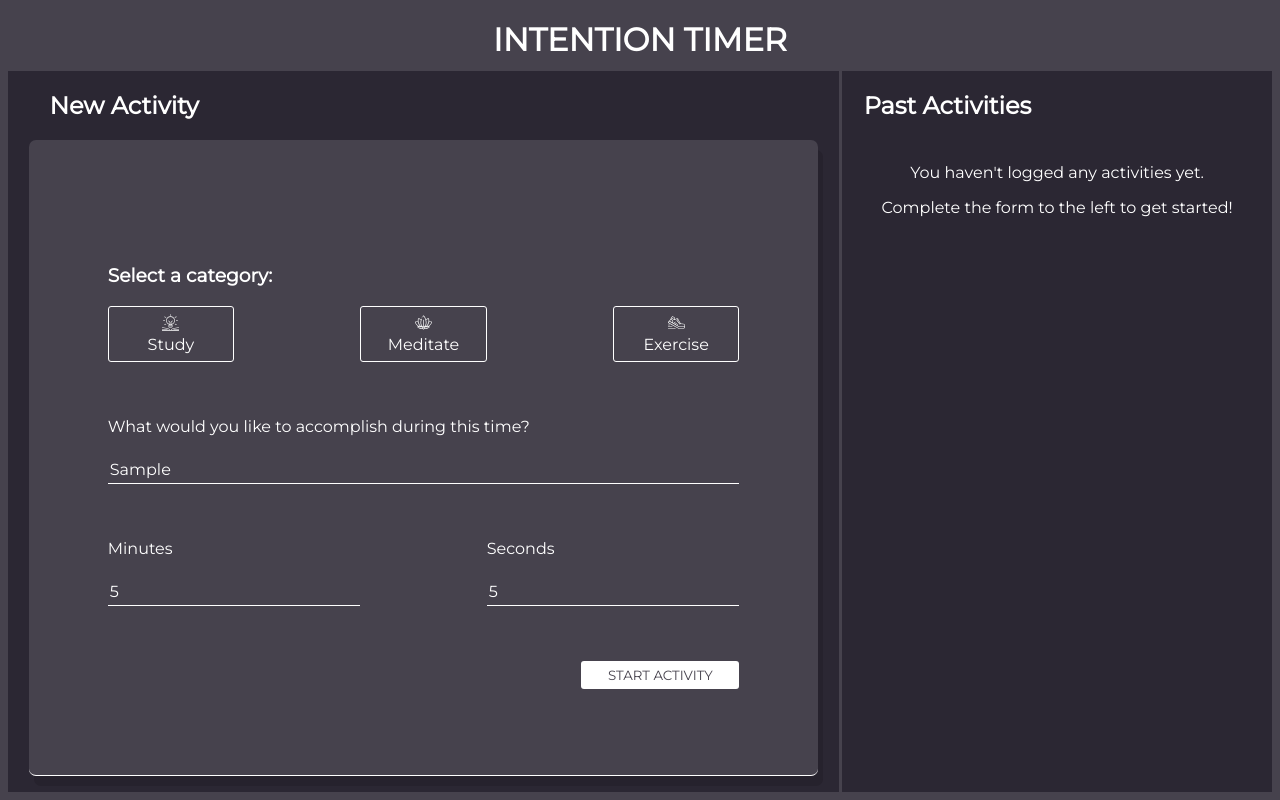
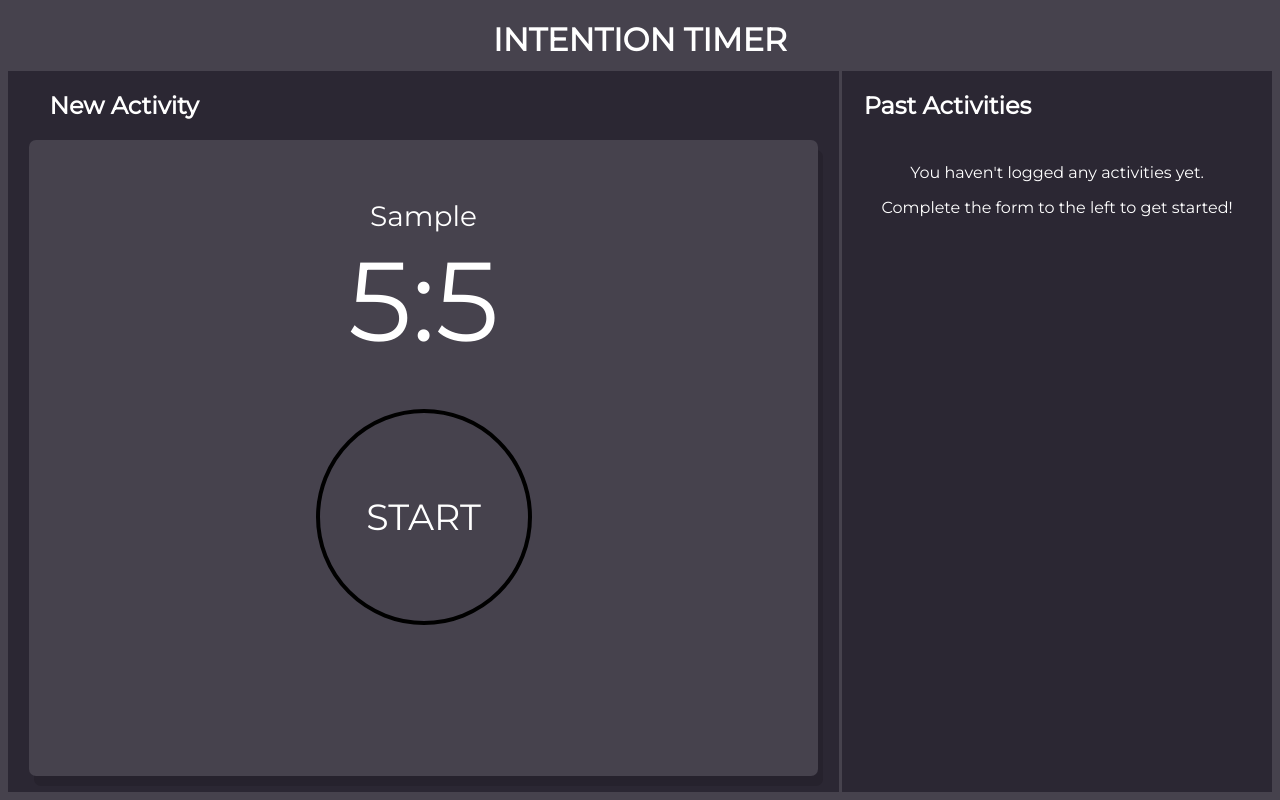
Before and after one commit to Jabene/intention-timer, a website: page index.html in a window 1280 px wide. Both pictures are taken after typing "Sample", "5", "5" into the empty fields and a click on the button "START ACTIVITY". Drawn offline with Linux system fonts and the light colour scheme.

Commit message:
Complete iteration 2

```diff
--- a/index.html
+++ b/index.html
@@ -14,7 +14,7 @@
       <section class="body-blocks new-activity-block">
         <h2 class="body-headings" id="">New Activity</h2>
           <form id="form">
-            <div id="form-alignment">
+            <div class="form-alignment" id="form-alignment">
               <div>
                 <h3>Select a category:</h3>
                 <div id="activity-buttons-row">
@@ -25,22 +25,27 @@
               </div>
               <div id="accomplish-input-column">
                 <label for="">What would you like to accomplish during this time?</label>
-                <input type="text-box" class="" id="accomplish-input" />
+                <input type="text-box" class="form-input" id="accomplish-input" />
                 <div class="warning-div hidden" id="accomplish-input-warning"><img class="warning-icon" src="./assets/warning.svg" alt="Warning icon">A description is required</div>
               </div>
               <div id="time-input-row">
                 <div class="time-input-columns">
                   <label for="minutes">Minutes</label>
-                  <input type="number" class="number-input" id="minutes" />
+                  <input type="number" class="form-input number-input" id="minutes" />
                   <div class="small-warning-div hidden" id="minutes-input-warning"><img class="small-warning-icon" src="./assets/warning.svg" alt="Warning icon">An input is required</div>
                 </div>
                 <div class="time-input-columns">
                   <label for="seconds">Seconds</label>
-                  <input type="number" class="number-input" id="seconds" />
+                  <input type="number" class="form-input number-input" id="seconds" />
                   <div class="small-warning-div hidden" id="seconds-input-warning"><img class="small-warning-icon" src="./assets/warning.svg" alt="Warning icon">An input is required</div>
                 </div>
               </div>
               <button id="start-activity-button">START ACTIVITY</button>
+            </div>
+            <div class="activity-timer hidden" id="activity-timer">
+              <p id="accomplish-output"></p>
+              <p class="time-left" id="time-left"></p>
+              <button id="start-button">START</button>
             </div>
           </form>
       </section>
@@ -50,7 +55,7 @@
         <p class="no-activities">Complete the form to the left to get started!</p>
       </section>
     </main>
-    <!-- <script src="./activity.js"></script> -->
+    <script src="./activity.js"></script>
     <script src="./main.js"></script>
   </body>
 </html>
--- a/main.js
+++ b/main.js
@@ -13,12 +13,19 @@ var accomplishInput = document.getElementById('accomplish-input');
 var accomplishWarning = document.getElementById('accomplish-input-warning');
 var minutesWarning = document.getElementById('minutes-input-warning');
 var secondsWarning = document.getElementById('seconds-input-warning');
+var formAlignment = document.querySelector('#form-alignment');
+var activityTimer = document.querySelector('#activity-timer');
+var accomplishOutput = document.querySelector('#accomplish-output');
+var timeLeft = document.querySelector('#time-left');
+var startButton = document.querySelector('#start-button');
+
 // allCategoryButtons.addEventListener('click', )
 studyButton.addEventListener('click', studyButtonClicked);
 meditateButton.addEventListener('click', meditateButtonClicked);
 exerciseButton.addEventListener('click', exerciseButtonClicked);
 charFilter.addEventListener('keydown', preventCharE);
 startActivityButton.addEventListener('click', startActivity);
+
 
 var savedActivities = [];
 
@@ -85,9 +92,17 @@ function preventCharE(e) {
 function startActivity(e) {
   e.preventDefault();
   checkInput();
+  hide(formAlignment);
+  show(activityTimer);
+  updateTimer();
   var categorySelected = selectCategory();
   var activity = new Activity (categorySelected, accomplishInput, minutes, seconds);
   savedActivities.push(activity);
+}
+function updateTimer() {
+  accomplishOutput.innerText = accomplishInput.value;
+  timeLeft.innerText = `${minutes.value}:${seconds.value}`;
+  changeButtonBorder();
 }
 function selectCategory() {
   if (studyButton.classList.length > 1) {
@@ -115,9 +130,18 @@ function checkInput() {
     hide(secondsWarning);
   }
 }
+function changeButtonBorder() {
+  if (studyButton.classList.length > 1) {
+    startButton.classList.add('study-button-clicked');
+  } else if (meditateButton.classList.length > 1) {
+    startButton.classList.add('meditate-button-clicked');
+  } else if (exerciseButton.classList.length > 1) {
+    startButton.classList.add('exercise-button-clicked');
+  }
+}
 function hide(element) {
     element.classList.add('hidden');
-    }
+}
 function show(element) {
     element.classList.remove('hidden');
-    }
+}
--- a/styles.css
+++ b/styles.css
@@ -58,9 +58,9 @@ main {
   background-color:#46424D;
   width:95%;
   height:90%;
-  display:flex;
   border-radius:7px;
   box-shadow:5px 10px #26222d;
+  display:flex;
   flex-direction:column;
   justify-content:center;
   align-items:center;
@@ -83,7 +83,7 @@ main {
   margin-top:10%;
 }
 
-#form-alignment {
+.form-alignment {
   display:flex;
   flex-direction:column;
   justify-content:space-evenly;
@@ -175,8 +175,7 @@ img {
   width: 40%;
 }
 
-form,
-input {
+.form-input {
   height:3em;
   background-color:#46424D;
   border-bottom:solid 1px;
@@ -197,6 +196,39 @@ input {
   color:#46424D;
 }
 
+.activity-timer {
+  width:30%;
+  height:100%;
+  margin:0px;
+  display:flex;
+  flex-direction:column;
+  justify-content:center;
+  align-items:center;
+  font-size:1.75em;
+}
+
+#activity-timer > p {
+  margin-bottom:0px;
+}
+
+#activity-timer > #time-left {
+  font-size:4em;
+  margin-top:0px;
+}
+
+#activity-timer > button {
+  width:27vh;
+  height:27vh;
+  background-color:#46424D;
+  border-style: solid;
+  border-width: 4px;
+  color:#FFF;
+  border-radius:100%;
+  font-size: 1.3em;
+  margin-top:5vh;
+  margin-bottom:15vh;
+}
+
 .hidden {
   display:none;
 }
```
